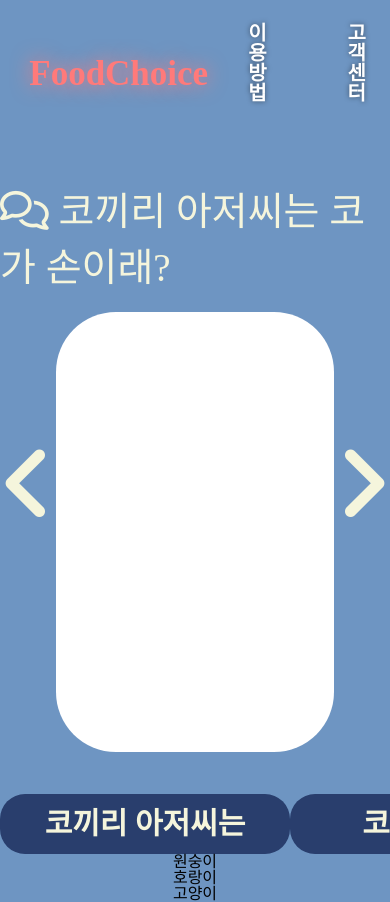
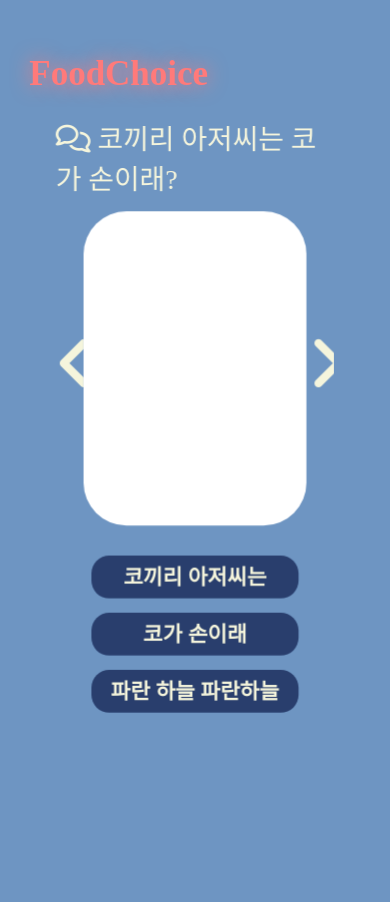
Before and after one commit to zzaekkii/FoodChoice, a plain HTML site: page foodcho-1.html in a window 390 px wide. After the commit the page ends 844 px from the top, so only its background shows below. Drawn offline with nearby package versions, Linux system fonts and the light colour scheme; a web font is replaced by a local one.

Commit message:
일부 수정. 추후 다시 수정 예정

```diff
--- a/foodcho-1.html
+++ b/foodcho-1.html
@@ -34,27 +34,21 @@
         </header>
 
         <main>
-                <div id="dummy1">
+            <div>
+                <div class="dummy1">
                 <p><i class="fa-regular fa-comments"></i> 코끼리 아저씨는 코가 손이래?</p>
                 </div>
-                <div id="dummy1">
+                <div class="dummy1">
                     <div id="before"><a href="#"><i style="color:beige; font-size: 90px;" class="fa-solid fa-angle-left"></i></a></div>
                     <div id="pic"></div>
                     <div id="next"><a href="#"><i style="color:beige; font-size: 90px;" class="fa-solid fa-angle-right"></i></a></div>
                 </div>
-                <div id="dummy2">
+                <div class="dummy2">
                     <a href="#"><div id="option">코끼리 아저씨는</div></a>
                     <a href="#"><div id="option">코가 손이래</div></a>
                     <a href="#"><div id="option">파란 하늘 파란하늘</div></a>
                 </div>
-                <div id="dummy2">
-                    <ul>
-                        <li>원숭이</li>
-                        <li>호랑이</li>
-                        <li>고양이</li>
-                    </ul>
-                </div>
+            </div>
         </main>
-
 </body>
 </html>
--- a/style-1.css
+++ b/style-1.css
@@ -11,7 +11,7 @@ html{
     scroll-behavior: smooth;
 }
 body{
-    width: 100%;
+    width: 100vw;
     height: auto;
     display: flex;
     justify-content: center;
@@ -66,15 +66,24 @@ nav{
 }
 
 main{
-    position:relative;
-    top: 180px;
+    width: 100vw;
+    height: 100vh;
+    perspective: 500px;
+    display: flex;
+    justify-content: center;
+    align-items: center;
+}
+
+main div{
+    /* position:relative; */
     width: 100%;
     height: auto;
+    transform: translateZ(-100px);
     overflow: hidden;
     display: flex;
     flex-direction: column;
 }
-#dummy1{
+.dummy1{
     height: 100%;
     display: flex;
     flex-direction: row;
@@ -82,20 +91,14 @@ main{
     align-items: flex-end;
 }
 
-#dummy2{
-    height: 100%;
-    display: flex;
-    flex-direction: row;
-    justify-content: space-evenly;
-    align-items: flex-end;
-}
-#dummy1 p{
+.dummy1 p{
     color: beige;
     font: normal 39px "Vitro_core";
     margin-bottom: 20px;
 }
 #before,#next{
-    margin-bottom: 42px;
+    /* margin-bottom: 42px; */
+    text-align: center;
     line-height: 400px;
     width: 100px;
     height: 440px;
@@ -107,6 +110,7 @@ main{
     background-color: white;
     border-radius: 60px;
 }
+
 #option{
     font: bold 30px "Vitro_core";
     text-align: center;
@@ -117,23 +121,43 @@ main{
     width: 290px;
     background-color: rgb(41, 62, 109);
 }
-/*
-#dummy2 li{
-    list-style: none;
-    float: left;
-    margin: 30px;
-}*/
-/*li바꾸기*/
-/*
-@media screen and(max-width:800px) {
-    #dummy2 li{
-        float: none;
+
+.dummy2{
+    height: 100%;
+    display: flex;
+    flex-direction: row;
+    justify-content: space-evenly;
+    align-items: flex-end;
+}
+
+/*dummy2 바꾸기*/
+@media screen and (max-width: 1024px){
+    main{
+        perspective: 500px;
+    }
+    main div{
+        transform: translateZ(-200px);
+    }
+
+    #gnb{
+        display: none;
+    }
+
+    .dummy2{
+        display: flex;
+        flex-direction: column;
+        align-items: center;
+    }
+    .dummy2 a{
+        margin-bottom: 20px;
     }
 }
-/*dummy2 바꾸기*/
-/*@media screen and(max-width:800px){
-    #dummy2{
-        display: flex;
-        flex-direction: column;
+
+@media screen and (max-width: 500px){
+    main{
+        perspective: 500px;
     }
-}*/
+    main div{
+        transform: translateZ(-200px);
+    }
+}
```
